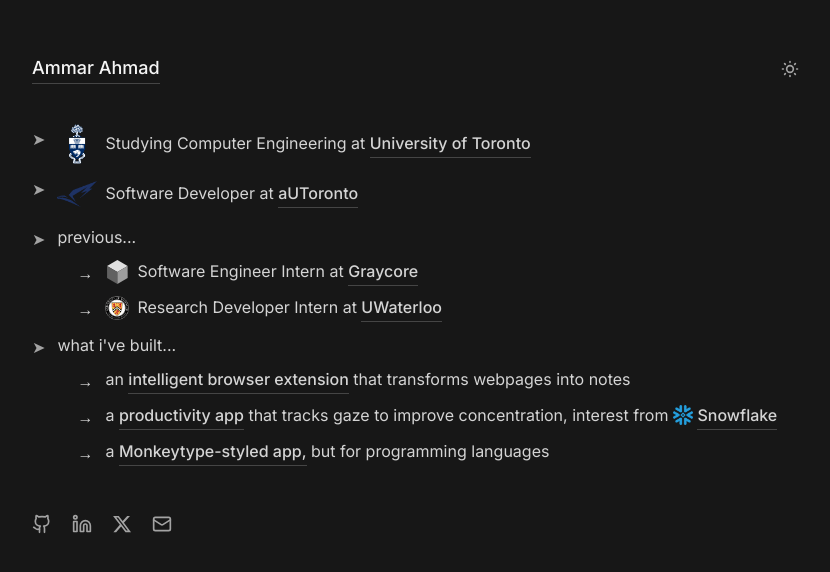
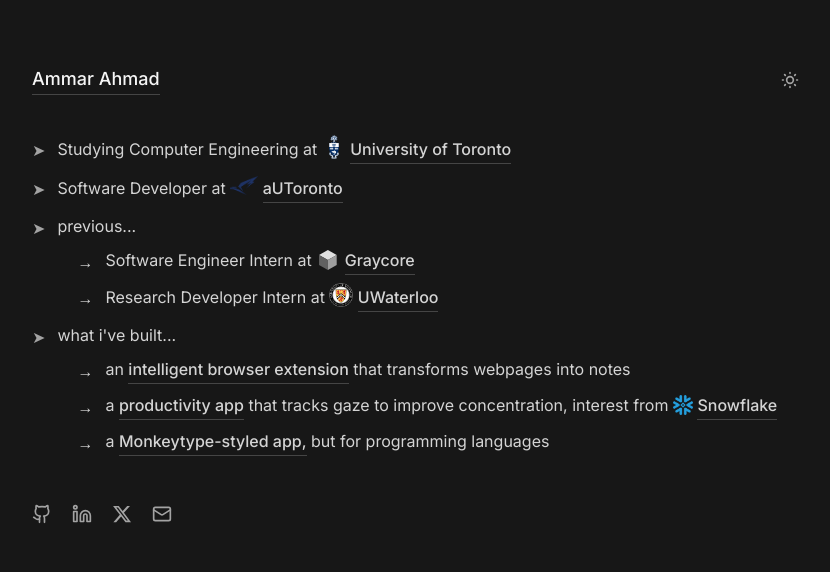
Before and after one commit to AmmarA06/personalwebsite, a React (Vite) app: page / in a window 1280 px wide. Shown: the part 106-678 px from the top of the page, without its empty margins (224-1054 px from the left). Built offline with nearby package versions, Linux system fonts and the light colour scheme.

Commit message:
fix icon order

```diff
--- a/src/App.jsx
+++ b/src/App.jsx
@@ -71,14 +71,13 @@
           <main className="space-y-2.5 text-base leading-relaxed dark:text-neutral-300">
             <div className="flex items-start gap-3">
               <span className="text-neutral-400 mt-0.5">➤</span>
-              <div className="flex items-center gap-2">
+              <p>
+                Studying Computer Engineering at{" "}
                 <img
                   src="/Utoronto_coa.svg.png"
                   alt="UofT"
-                  className="h-10 w-10 object-contain"
-                />
-                <p>
-                Studying Computer Engineering at{" "}
+                  className="h-6 w-6 object-contain inline align-text-bottom"
+                />{" "}
                 <a
                   href="https://www.utoronto.ca/"
                   target="_blank"
@@ -89,18 +88,16 @@
                 </a>
               </p>
             </div>
-            </div>
 
             <div className="flex items-start gap-3">
               <span className="text-neutral-400 mt-0.5">➤</span>
-              <div className="flex items-center gap-2">
+              <p>
+                Software Developer at{" "}
                 <img
                   src="/autoronto.webp"
                   alt="aUToronto"
-                  className="h-10 w-10 object-contain"
-                />
-                <p>
-                  Software Developer at{" "}
+                  className="h-6 w-7 object-contain inline align-text-bottom"
+                />{" "}
                 <a
                   href="https://www.autodrive.utoronto.ca/"
                   target="_blank"
@@ -111,7 +108,6 @@
                 </a>
               </p>
             </div>
-            </div>
 
             <div className="flex items-start gap-3">
               <span className="text-neutral-400 mt-0.5">➤</span>
@@ -120,14 +116,13 @@
                 <div className="ml-5 space-y-2">
                   <div className="flex items-start gap-3">
                     <span className="text-neutral-300 mt-0.5">→</span>
-                    <div className="flex items-center gap-2">
+                    <p>
+                      Software Engineer Intern at{" "}
                       <img
                         src="/graycore-cube.svg"
                         alt="Graycore"
-                        className="h-6 w-6 object-contain"
-                      />
-                      <p>
-                        Software Engineer Intern at{" "}
+                        className="h-5 w-6 object-contain inline align-text-bottom"
+                      />{" "}
                       <a
                         href="https://graycore.io/"
                         target="_blank"
@@ -138,17 +133,15 @@
                       </a>
                     </p>
                   </div>
-                  </div>
                   <div className="flex items-start gap-3">
                     <span className="text-neutral-300 mt-0.5">→</span>
-                    <div className="flex items-center gap-2">
+                    <p>
+                      Research Developer Intern at{" "}
                       <img
                         src="/University_of_Waterloo_seal.svg.png"
                         alt="UWaterloo"
-                        className="h-6 w-6 object-contain"
-                      />
-                      <p>
-                        Research Developer Intern at{" "}
+                        className="h-6 w-6 object-contain inline align-text-bottom"
+                      />{" "}
                       <a
                         href="https://uwaterloo.ca/digital-intelligence-for-public-health/"
                         target="_blank"
@@ -158,7 +151,6 @@
                         UWaterloo
                       </a>
                     </p>
-                    </div>
                   </div>
                 </div>
               </div>
```
Lines whose indentation alone changed are shown as unchanged.
